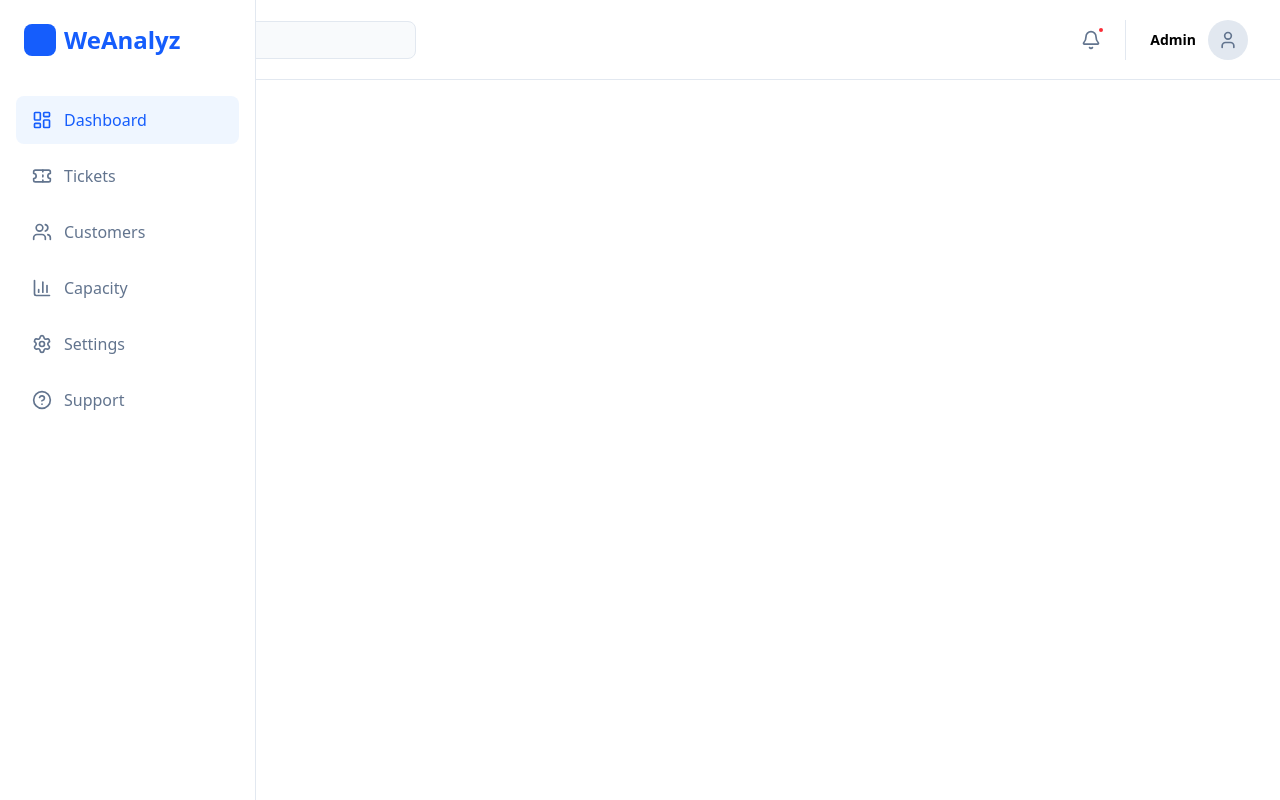
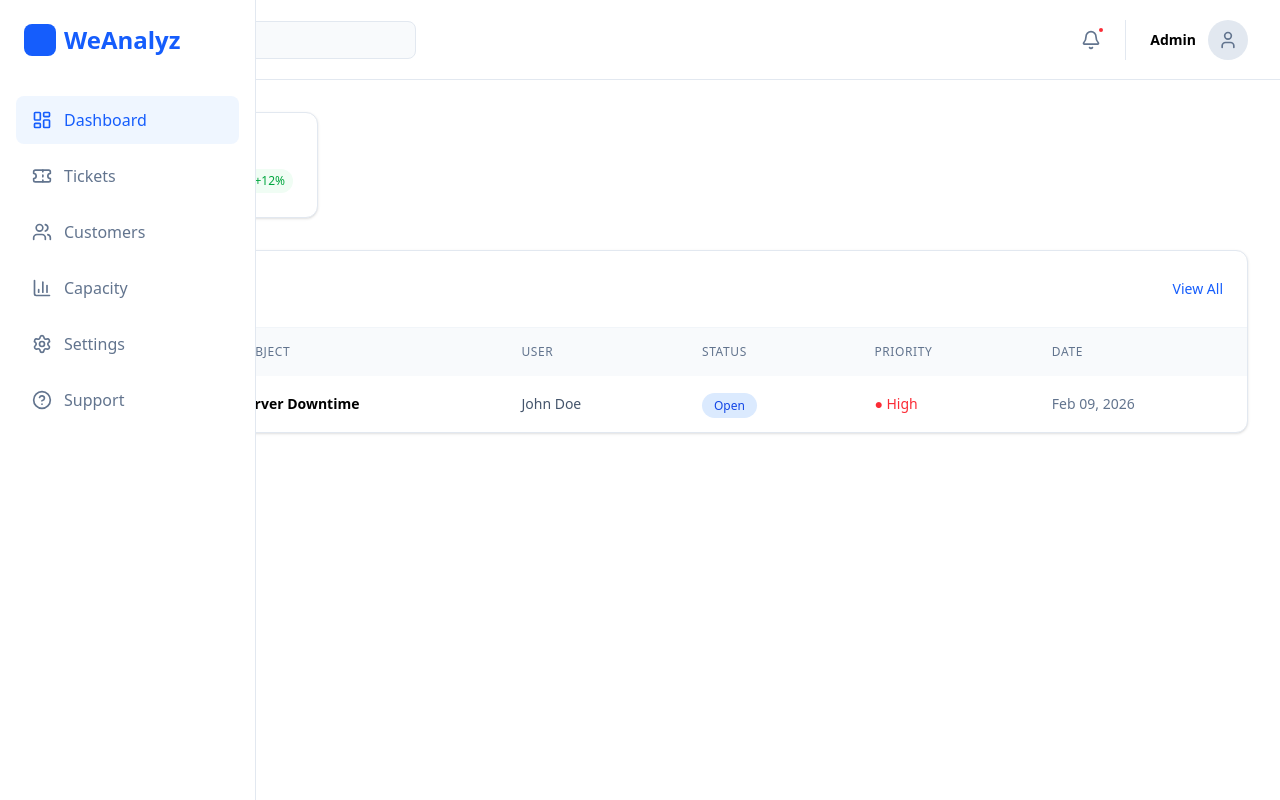
Before and after one commit to Coderofcoders70/WeAnalyze-Assessment, a React (Vite) app: page / in a window 1280 px wide. Built offline with nearby package versions, Linux system fonts and the light colour scheme.

Commit message:
Created Status card and Ticket Table

```diff
--- a/src/App.jsx
+++ b/src/App.jsx
@@ -1,5 +1,8 @@
 import Header from "./components/Header";
 import Sidebar from "./components/Sidebar";
+import { Stats_Data } from "./data/mockData";
+import StatusCard from "./components/StatusCard";
+import TicketTable from "./components/TicketTable";
 
 function App() {
 
@@ -11,9 +14,23 @@ function App() {
       <main className="flex flex-1 flex-col">
         {/* Header  */}
         <Header />
-        {/* Status Cards  */}
+        <div className="p-8 space-y-8">
+          {/* Top Stats Grid */}
+          <div className="grid grid-cols-1 md:grid-cols-2 lg:grid-cols-4 gap-6">
+            {Stats_Data.map((stat, index) => (
+              <StatusCard key={index} {...stat} />
+            ))}
+          </div>
 
-        {/* Ticket Table  */}
+          {/* Ticket Table Section */}
+          <div className="bg-white rounded-xl shadow-sm border border-slate-200">
+            <div className="p-6 border-b border-slate-100 flex justify-between items-center">
+              <h2 className="text-lg font-semibold">Recent Tickets</h2>
+              <button className="text-sm text-blue-600 font-medium hover:underline">View All</button>
+            </div>
+            <TicketTable />
+          </div>
+        </div>
       </main>
 
     </div>
--- /dev/null
+++ b/src/components/StatusCard.jsx
@@ -0,0 +1,22 @@
+import { ArrowUpRight, ArrowDownRight } from 'lucide-react';
+
+const StatusCard = ({ title, value, change }) => {
+  const isPositive = change.startsWith('+');
+
+  return (
+    <div className="bg-white p-6 rounded-xl shadow-sm border border-slate-200">
+      <p className="text-sm font-medium text-slate-500 mb-1">{title}</p>
+      <div className="flex items-end justify-between">
+        <h3 className="text-2xl font-bold">{value}</h3>
+        <div className={`flex items-center text-xs font-medium px-2 py-1 rounded-full ${
+          isPositive ? 'bg-green-50 text-green-600' : 'bg-red-50 text-red-600'
+        }`}>
+          {isPositive ? <ArrowUpRight size={14} /> : <ArrowDownRight size={14} />}
+          {change}
+        </div>
+      </div>
+    </div>
+  );
+};
+
+export default StatusCard;
--- /dev/null
+++ b/src/components/TicketTable.jsx
@@ -0,0 +1,55 @@
+import { Tickets_Data } from '../data/mockData';
+
+const TicketTable = () => {
+  const getStatusStyle = (status) => {
+    switch (status) {
+      case 'Open': return 'bg-blue-100 text-blue-700';
+      case 'In Progress': return 'bg-amber-100 text-amber-700';
+      case 'Resolved': return 'bg-green-100 text-green-700';
+      default: return 'bg-slate-100 text-slate-700';
+    }
+  };
+
+  const getPriorityStyle = (priority) => {
+    if (priority === 'High') return 'text-red-500';
+    if (priority === 'Medium') return 'text-amber-500';
+    return 'text-slate-500';
+  };
+
+  return (
+    <div className="overflow-x-auto">
+      <table className="w-full text-left">
+        <thead>
+          <tr className="bg-slate-50 text-slate-500 text-xs uppercase tracking-wider">
+            <th className="px-6 py-4 font-medium">Ticket ID</th>
+            <th className="px-6 py-4 font-medium">Subject</th>
+            <th className="px-6 py-4 font-medium">User</th>
+            <th className="px-6 py-4 font-medium">Status</th>
+            <th className="px-6 py-4 font-medium">Priority</th>
+            <th className="px-6 py-4 font-medium">Date</th>
+          </tr>
+        </thead>
+        <tbody className="divide-y divide-slate-100">
+          {Tickets_Data.map((ticket) => (
+            <tr key={ticket.id} className="hover:bg-slate-50 transition-colors">
+              <td className="px-6 py-4 text-sm font-medium text-blue-600">{ticket.id}</td>
+              <td className="px-6 py-4 text-sm font-semibold">{ticket.subject}</td>
+              <td className="px-6 py-4 text-sm text-slate-600">{ticket.user}</td>
+              <td className="px-6 py-4">
+                <span className={`px-3 py-1 rounded-full text-xs font-medium ${getStatusStyle(ticket.status)}`}>
+                  {ticket.status}
+                </span>
+              </td>
+              <td className="px-6 py-4 text-sm font-medium">
+                <span className={getPriorityStyle(ticket.priority)}>● {ticket.priority}</span>
+              </td>
+              <td className="px-6 py-4 text-sm text-slate-500">{ticket.date}</td>
+            </tr>
+          ))}
+        </tbody>
+      </table>
+    </div>
+  );
+};
+
+export default TicketTable;
```
